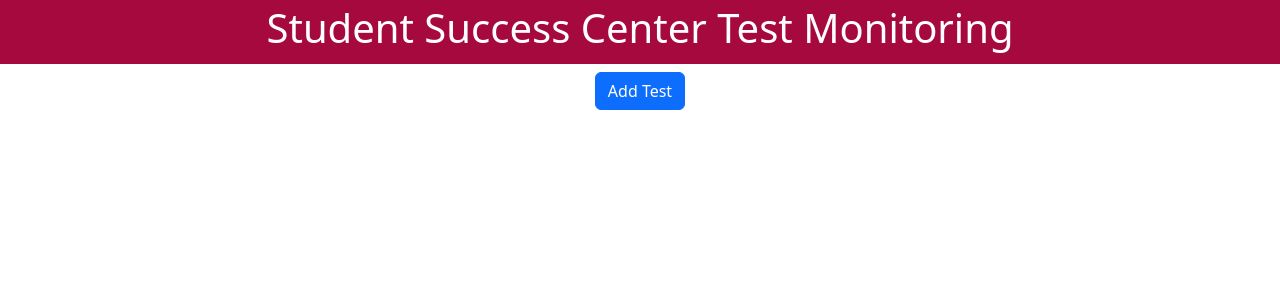
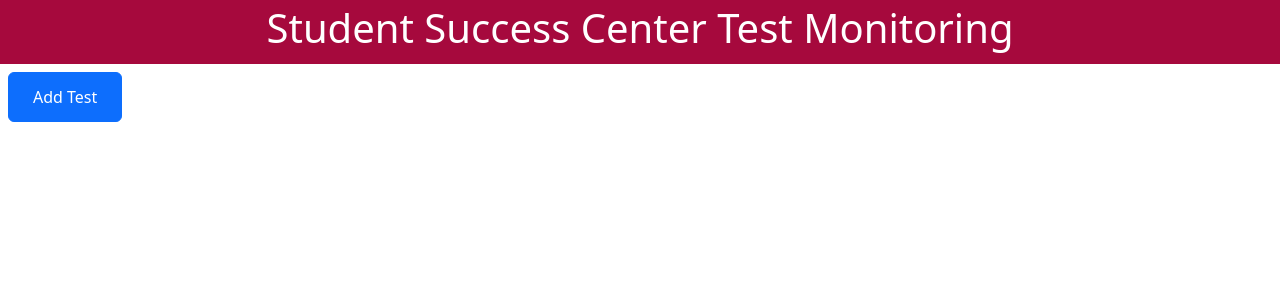
Before and after one commit to DanLanfear/ssc-testing, a React (Create React App) app: page / in a window 1280 px wide. Shown: the top 300 px of the page. Built offline with nearby package versions, Linux system fonts and the light colour scheme; no server answers.

Commit message:
changed placement and styling of button

```diff
--- a/src/App.css
+++ b/src/App.css
@@ -19,6 +19,10 @@
   justify-items: center;
 }
 
+.container {
+  padding-top: 4rem;
+}
+
 .banner {
   position: fixed;
   display: grid;
@@ -33,6 +37,13 @@
   color: white;
 }
 
+.add-button-div {
+  position: fixed;
+  width: 100vw;
+  margin-top: 4rem;
+  justify-items: left;
+}
+
 .add-button {
-  padding-top: 4rem;
+  padding: 12px 24px !important;
 }
--- a/src/App.js
+++ b/src/App.js
@@ -13,8 +13,12 @@ function App() {
       <div className="banner">
         <h1 className="title">Student Success Center Test Monitoring</h1>
       </div>
-      <div className="add-button">
-        <Button variant="primary m-2" onClick={() => setModalShow(true)}>
+      <div className="add-button-div">
+        <Button
+          className="add-button"
+          variant="primary m-2"
+          onClick={() => setModalShow(true)}
+        >
           Add Test
         </Button>
       </div>
```
